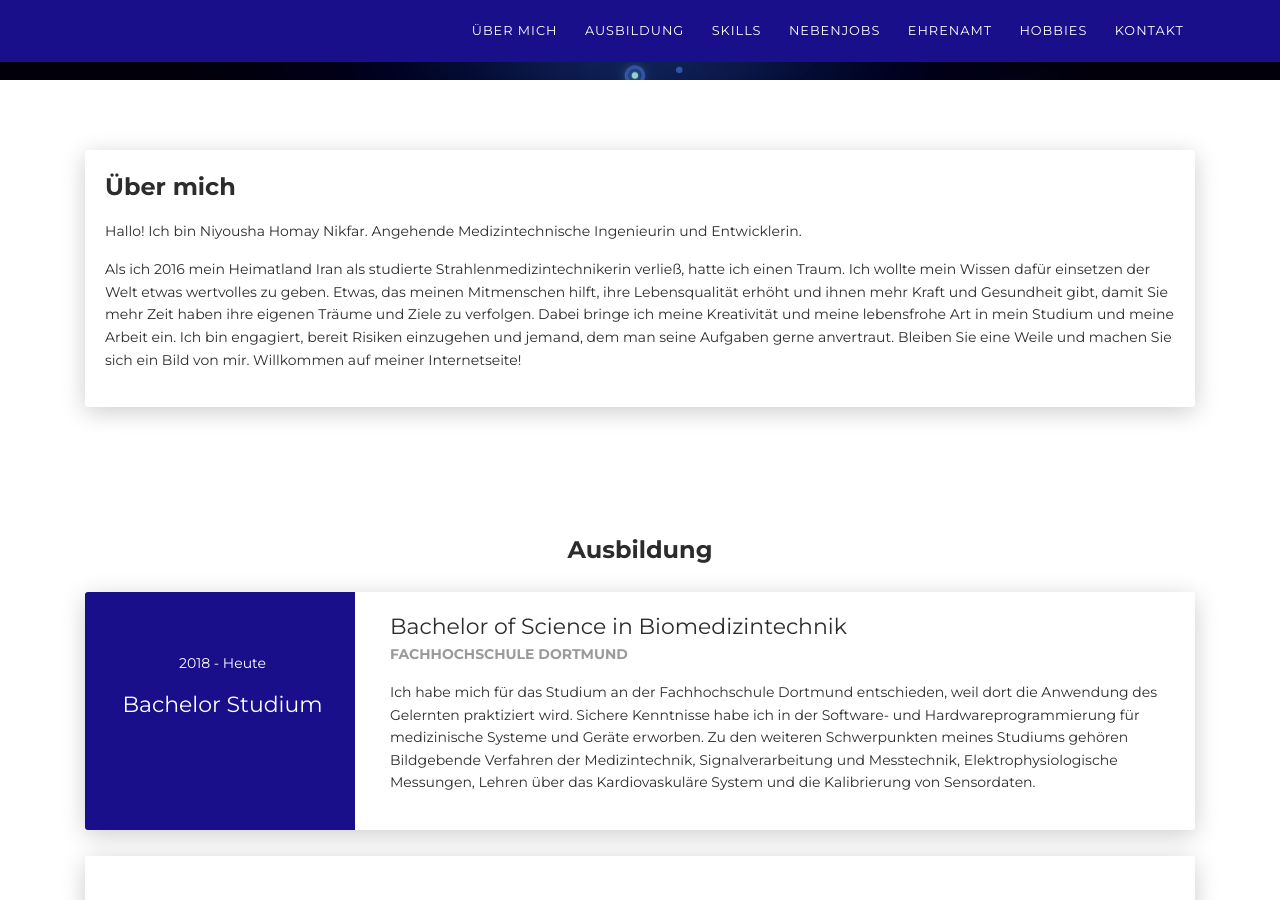
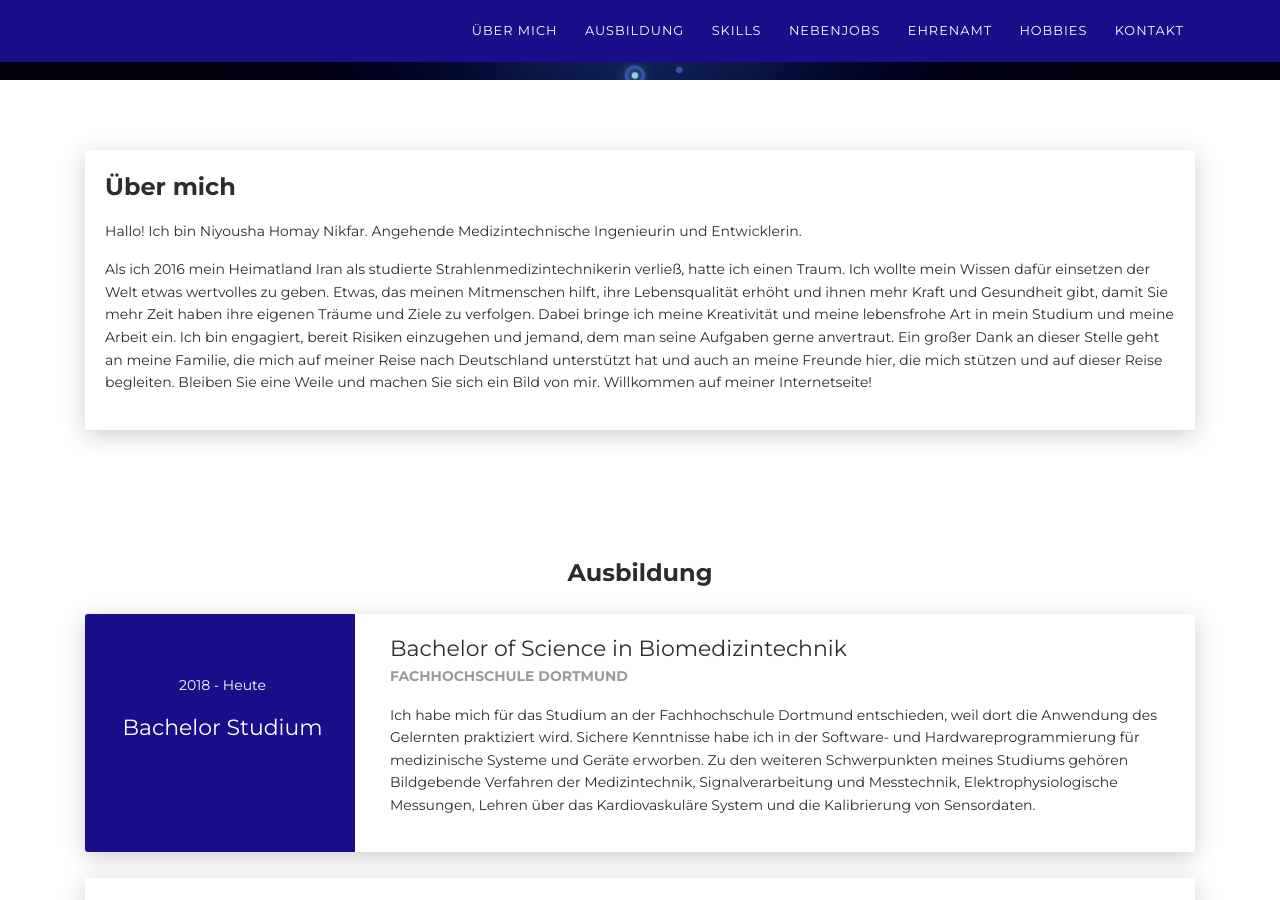
Before and after one commit to Niyoushaaa/Tura92.github.io, a Jekyll site: the page built from index.md, in a window 1280 px wide and 900 px high, scrolled down 820 px. Built offline with Jekyll 4.4.1, drawn with Linux system fonts in a browser that asks for light colours; nearby versions of some CDN libraries.

Commit message:
refactor about me

```diff
--- a/index.md
+++ b/index.md
@@ -65,7 +65,7 @@ permalink: /
                 <div class="card-body">
                   <div class="h4 mt-0 title">Über mich</div>
                   <p>Hallo! Ich bin Niyousha Homay Nikfar. Angehende Medizintechnische Ingenieurin und Entwicklerin.</p>
-                  <p>Als ich 2016 mein Heimatland Iran als studierte Strahlenmedizintechnikerin verließ, hatte ich einen Traum. Ich wollte mein Wissen dafür einsetzen der Welt etwas wertvolles zu geben. Etwas, das meinen Mitmenschen hilft, ihre Lebensqualität erhöht und ihnen mehr Kraft und Gesundheit gibt, damit Sie mehr Zeit haben ihre eigenen Träume und Ziele zu verfolgen. Dabei bringe ich meine Kreativität und meine lebensfrohe Art in mein Studium und meine Arbeit ein. Ich bin engagiert, bereit Risiken einzugehen und jemand, dem man seine Aufgaben gerne anvertraut.
+                  <p>Als ich 2016 mein Heimatland Iran als studierte Strahlenmedizintechnikerin verließ, hatte ich einen Traum. Ich wollte mein Wissen dafür einsetzen der Welt etwas wertvolles zu geben. Etwas, das meinen Mitmenschen hilft, ihre Lebensqualität erhöht und ihnen mehr Kraft und Gesundheit gibt, damit Sie mehr Zeit haben ihre eigenen Träume und Ziele zu verfolgen. Dabei bringe ich meine Kreativität und meine lebensfrohe Art in mein Studium und meine Arbeit ein. Ich bin engagiert, bereit Risiken einzugehen und jemand, dem man seine Aufgaben gerne anvertraut. Ein großer Dank an dieser Stelle geht an meine Familie, die mich auf meiner Reise nach Deutschland unterstützt hat und auch an meine Freunde hier, die mich stützen und auf dieser Reise begleiten.
                   Bleiben Sie eine Weile und machen Sie sich ein Bild von mir. Willkommen auf meiner Internetseite!</p>
                 </div>
               </div>
```
